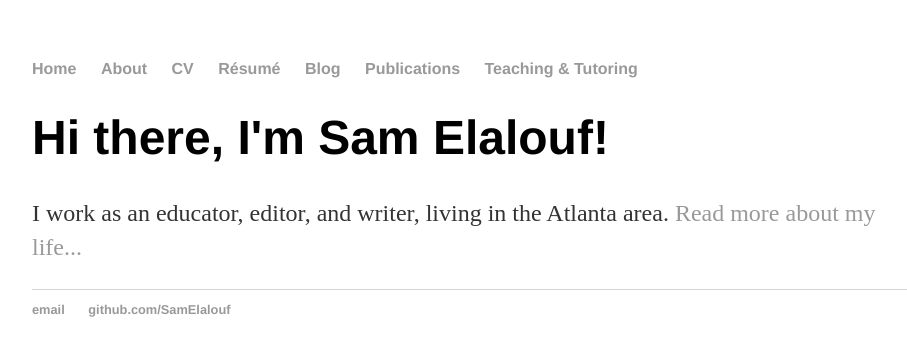
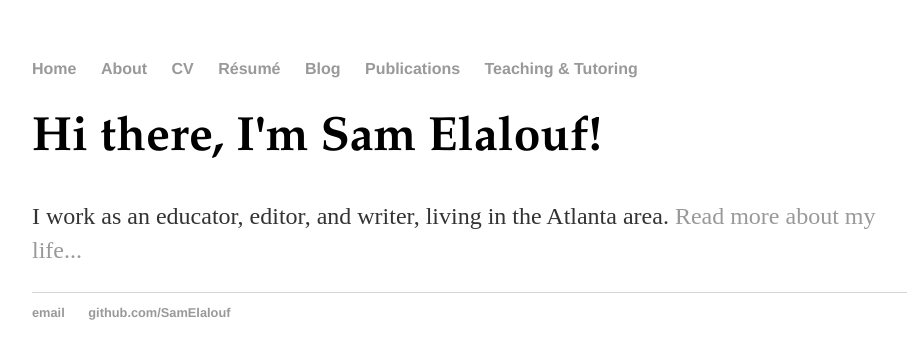
Before and after one commit to SamElalouf/samelalouf.github.io, a Jekyll site: the page built from index.html, in a window 1280 px wide. Shown: the top 359 px of the page, without its empty margins (160-1067 px from the left). Built offline with Jekyll 4.4.1, drawn with Linux system fonts in a browser that asks for light colours.

Commit message:
Changes Heading to Garamond

```diff
--- a/index.html
+++ b/index.html
@@ -3,6 +3,6 @@ layout: default
 title: Sam Elalouf
 ---
 <div class="blurb">
-	<h1>Hi there, I'm Sam Elalouf!</h1>
+	<h1 style="font-family:Garamond; style="font-size: 28px;">Hi there, I'm Sam Elalouf!</h1>
 	<p>I work as an educator, editor, and writer, living in the Atlanta area. <a href="/about">Read more about my life...</a></p>
 </div><!-- /.blurb -->
```
